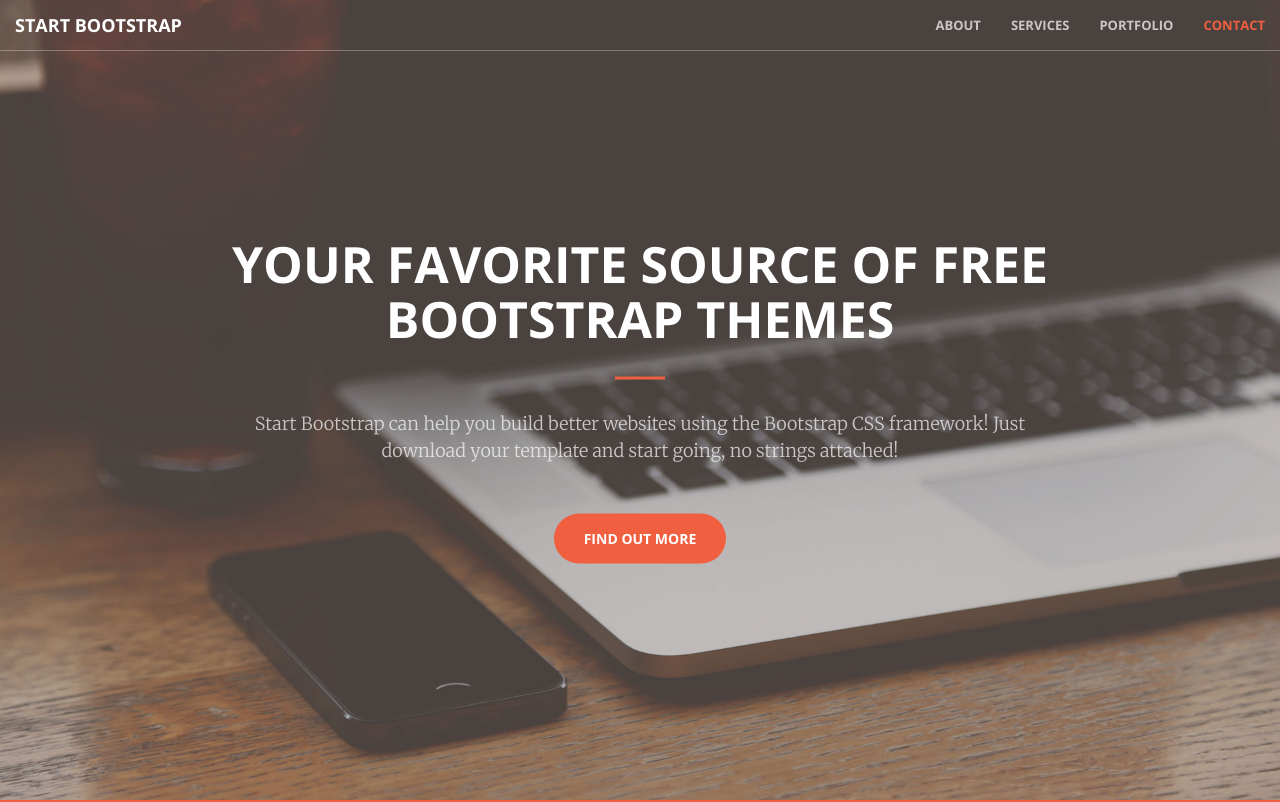
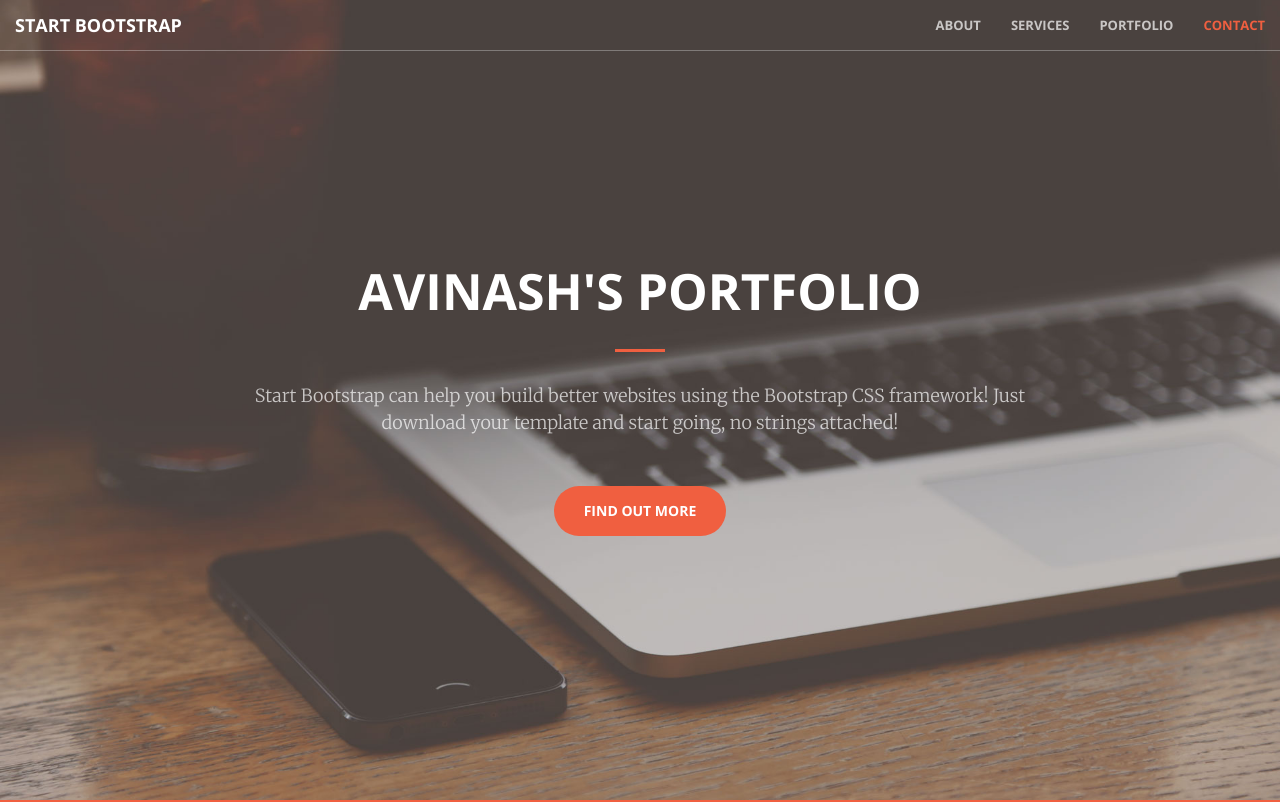
Before and after one commit to atamby1/portfolio, a website: page index.html in a window 1280 px wide. Shown: the top 802 px of the page. Drawn offline with nearby package versions, Linux system fonts and the light colour scheme.

Commit message:
Added name

```diff
--- a/index.html
+++ b/index.html
@@ -71,7 +71,7 @@
     <header>
         <div class="header-content">
             <div class="header-content-inner">
-                <h1 id="homeHeading">Your Favorite Source of Free Bootstrap Themes</h1>
+                <h1 id="homeHeading">Avinash's Portfolio</h1>
                 <hr>
                 <p>Start Bootstrap can help you build better websites using the Bootstrap CSS framework! Just download your template and start going, no strings attached!</p>
                 <a href="#about" class="btn btn-primary btn-xl page-scroll">Find Out More</a>
```
